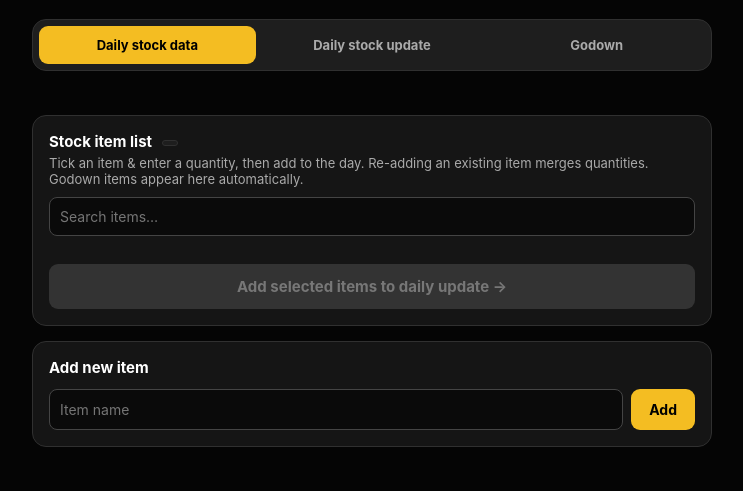
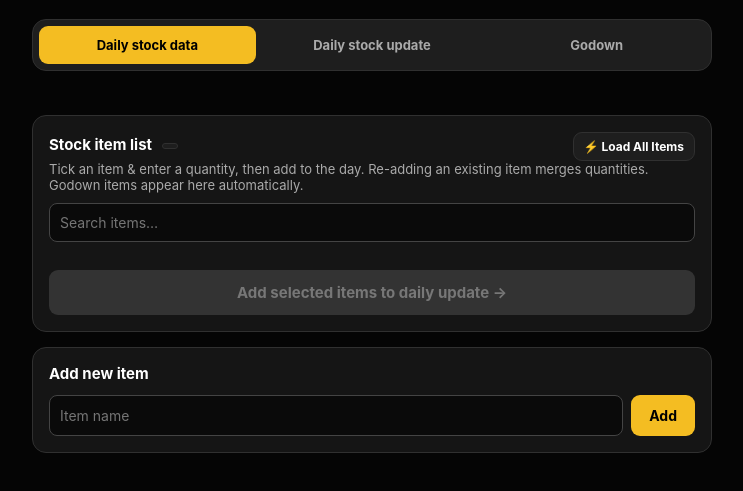
Before and after one commit to jinaa7710-cell/Stock-data-mode, a plain HTML site: page index.html in a window 1280 px wide. Shown: the part 89-580 px from the top of the page, without its empty margins (268-1011 px from the left). Drawn offline with nearby package versions, Linux system fonts and the light colour scheme; no server answers.

Commit message:
Refactor stock item list layout with button

```diff
--- a/index.html
+++ b/index.html
@@ -27,7 +27,10 @@
   <!-- STOCK DATA -->
   <section id="data" role="tabpanel">
     <div class="card">
-      <h3>Stock item list <span id="catalogDayBadge" class="badge"></span></h3>
+      <div style="display:flex; justify-content:space-between; align-items:center;">
+        <h3>Stock item list <span id="catalogDayBadge" class="badge"></span></h3>
+        <button class="btn-ghost" style="padding:6px 10px; font-size:12px;" onclick="bulkAddItemsToAllDays()">⚡ Load All Items</button>
+      </div>
       <p class="hint">Tick an item &amp; enter a quantity, then add to the day. Re-adding an existing item merges quantities. Godown items appear here automatically.</p>
       <div class="search-bar">
         <input id="catalogSearch" type="text" placeholder="Search items…"
```
